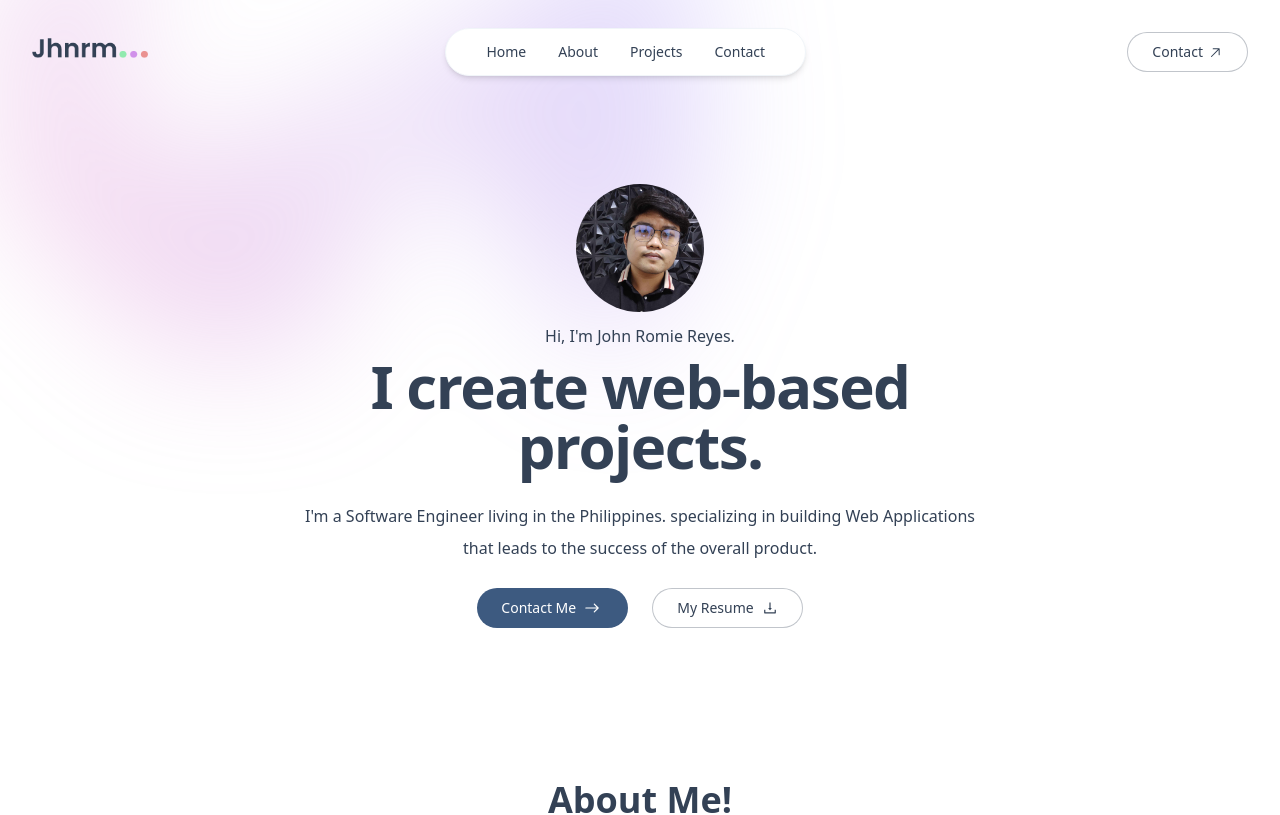
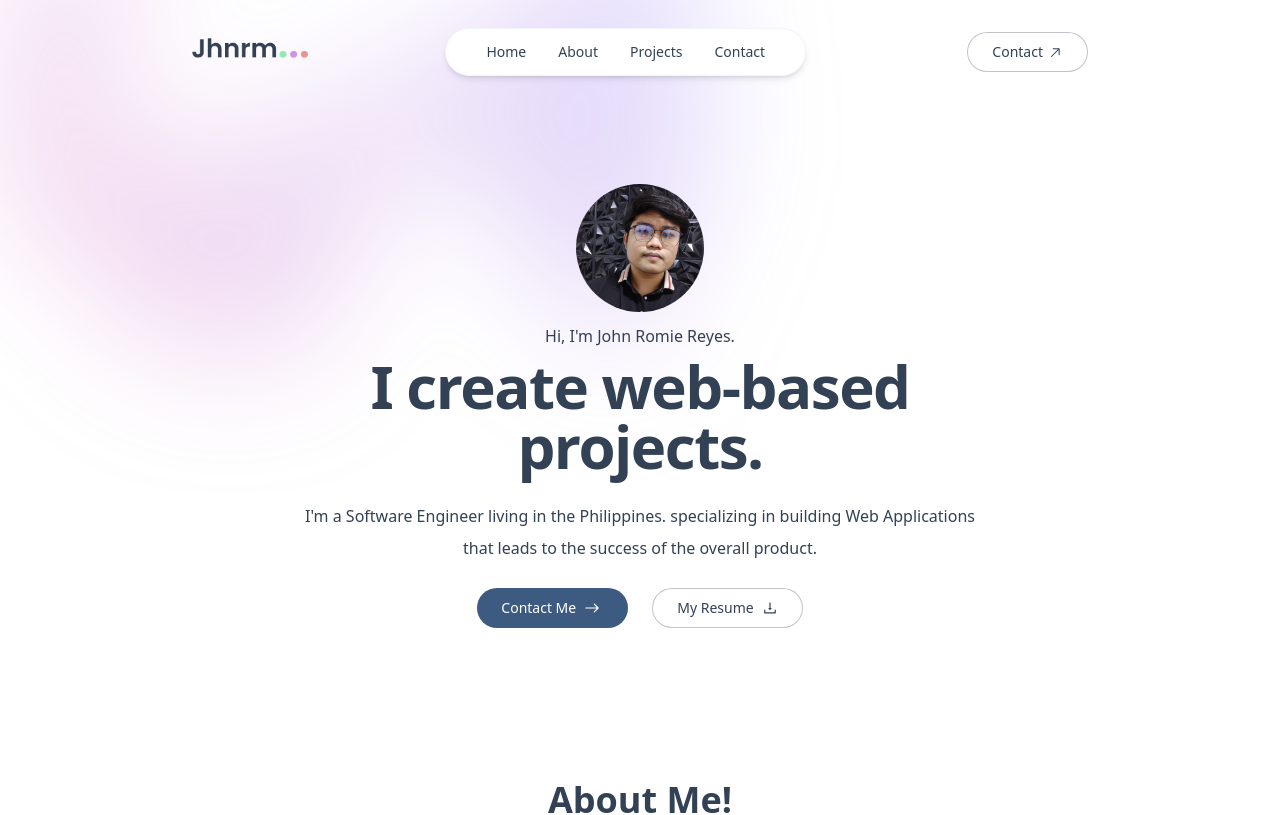
Before and after one commit to jhnrmss/jhnrmssv2.github.io, a React (Vite) app: page / in a window 1280 px wide. Shown: the top 815 px of the page. Built offline with nearby package versions, Linux system fonts and the light colour scheme.

Commit message:
chore: adjust spacing

```diff
--- a/src/components/NavBar/index.tsx
+++ b/src/components/NavBar/index.tsx
@@ -52,7 +52,7 @@
               />
             </SheetTrigger>
           </div>
-          <div className="flex flex-1 items-center justify-center sm:items-stretch sm:justify-between">
+          <div className="flex flex-1 items-center justify-center sm:items-stretch sm:justify-between mx-auto max-w-4xl">
             <div className="flex flex-shrink-0 items-center ">
               <img
                 alt="Application Main Logo"
```
